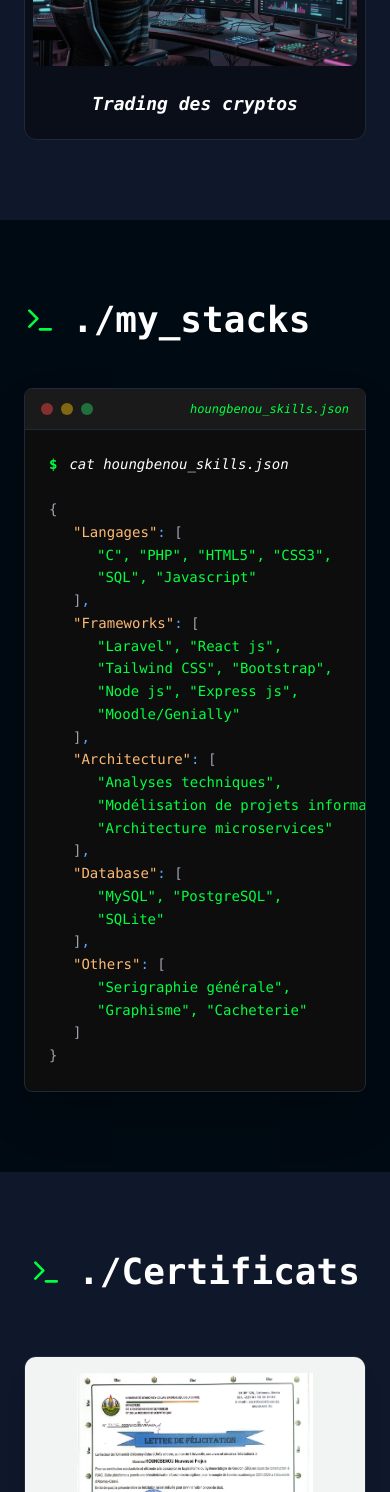
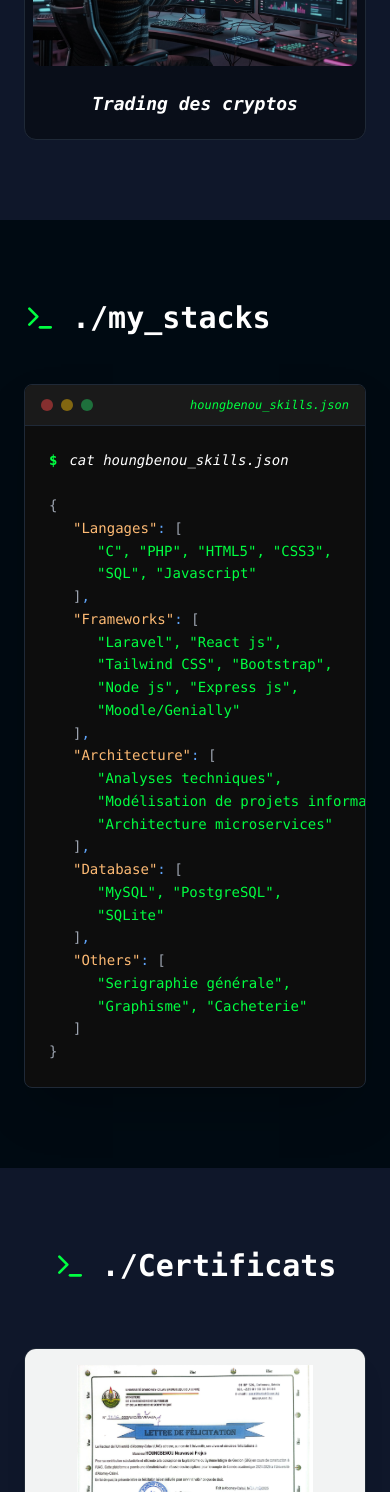
Before and after one commit to FrejusHO/Mon-portfolio, a React (Vite) app: page / in a window 390 px wide. Shown: the part 4420-5912 px from the top of the page. Built offline with nearby package versions, Linux system fonts and the light colour scheme.

Commit message:
Certificats

```diff
--- a/src/components/Certifications.jsx
+++ b/src/components/Certifications.jsx
@@ -37,7 +37,7 @@ const Certifications = () => {
           initial={{ opacity: 0, y: -20 }}
           whileInView={{ opacity: 1, y: 0 }}
           viewport={{ once: true }}
-          className="text-4xl md:text-5xl font-bold text-white text-center mb-16 flex items-center justify-center gap-4"
+          className="text-3xl md:text-5xl font-bold text-white text-center mb-16 flex items-center justify-center gap-4"
         >
           <Terminal className="text-neonGreen" size={32} />
           ./Certificats
--- a/src/components/Skills.jsx
+++ b/src/components/Skills.jsx
@@ -12,7 +12,7 @@ const Skills = () => {
   return (
     <section id="stack" className="py-20 px-6 md:px-20 bg-darkBg font-mono">
       <div className="max-w-4xl mx-auto">
-        <h2 className="text-4xl md:text-5xl font-bold text-white text-center mb-12 flex items-center gap-4 ">
+        <h2 className="text-3xl md:text-5xl font-bold text-white text-center mb-12 flex items-center gap-4 ">
             <Terminal className="text-neonGreen" size={32} />
             ./my_stacks
         </h2>
```
